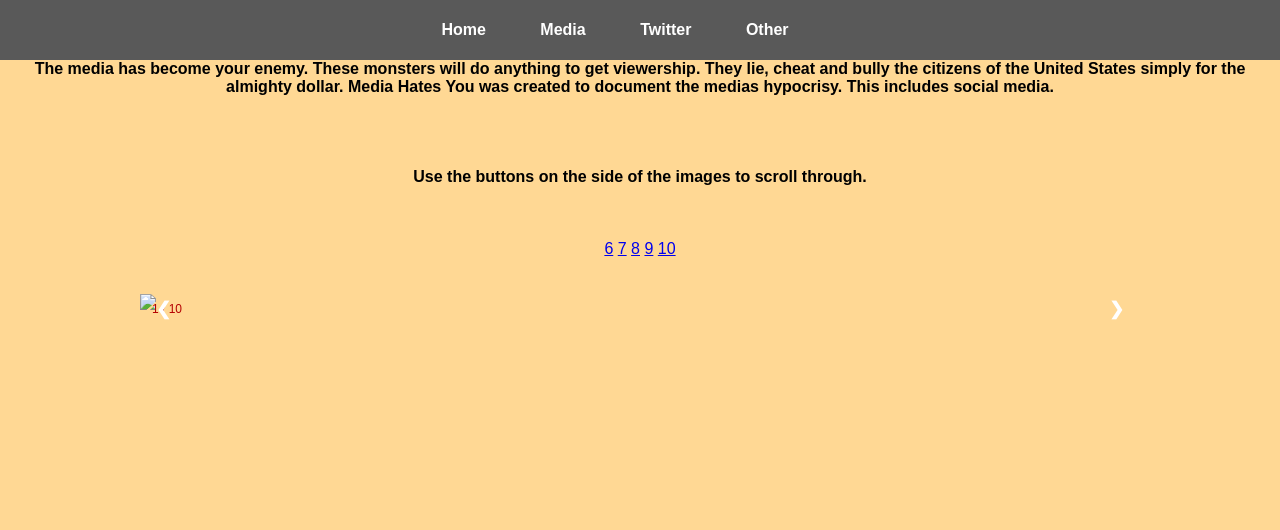
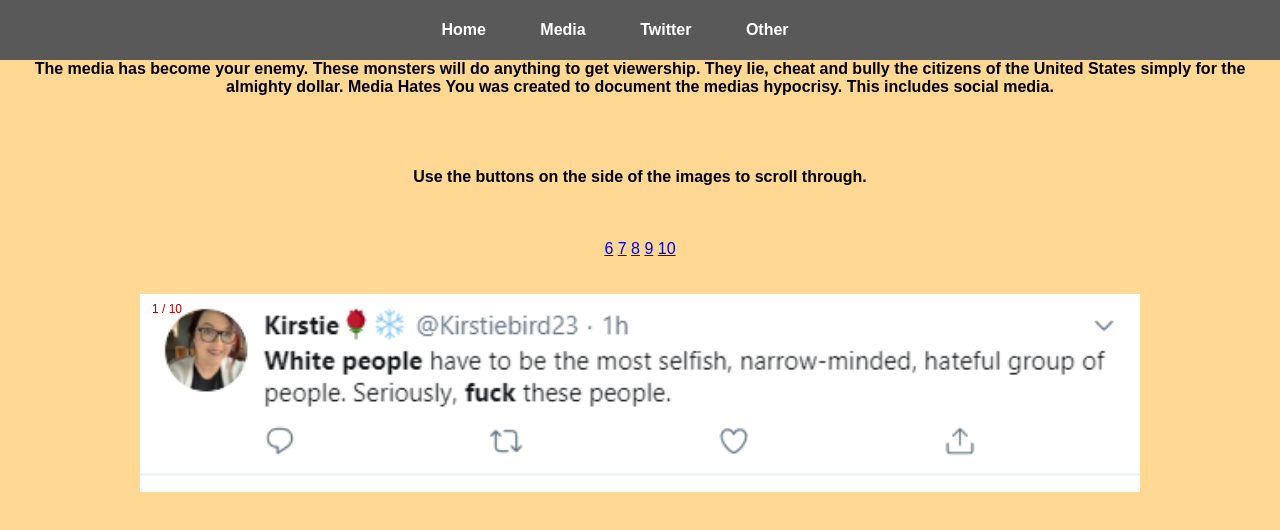
Before and after one commit to Freezythree/freezythree.github.io, a plain HTML site: page twitter_page_8.html in a window 1280 px wide. Drawn offline with Linux system fonts and the light colour scheme.

Commit message:
Add files via upload

```diff
--- a/twitter_page_8.html
+++ b/twitter_page_8.html
@@ -38,7 +38,7 @@
   <!-- Full-width images with number and caption text -->
   <div class="mySlides fade">
     <div class="numbertext">1 / 10</div>
-    <img src="Twitter/twitter_hates_whites_71.png" style="width:100%">
+    <img src="twitter_hates_whites_71.png" style="width:100%">
 
   </div>
 
```
